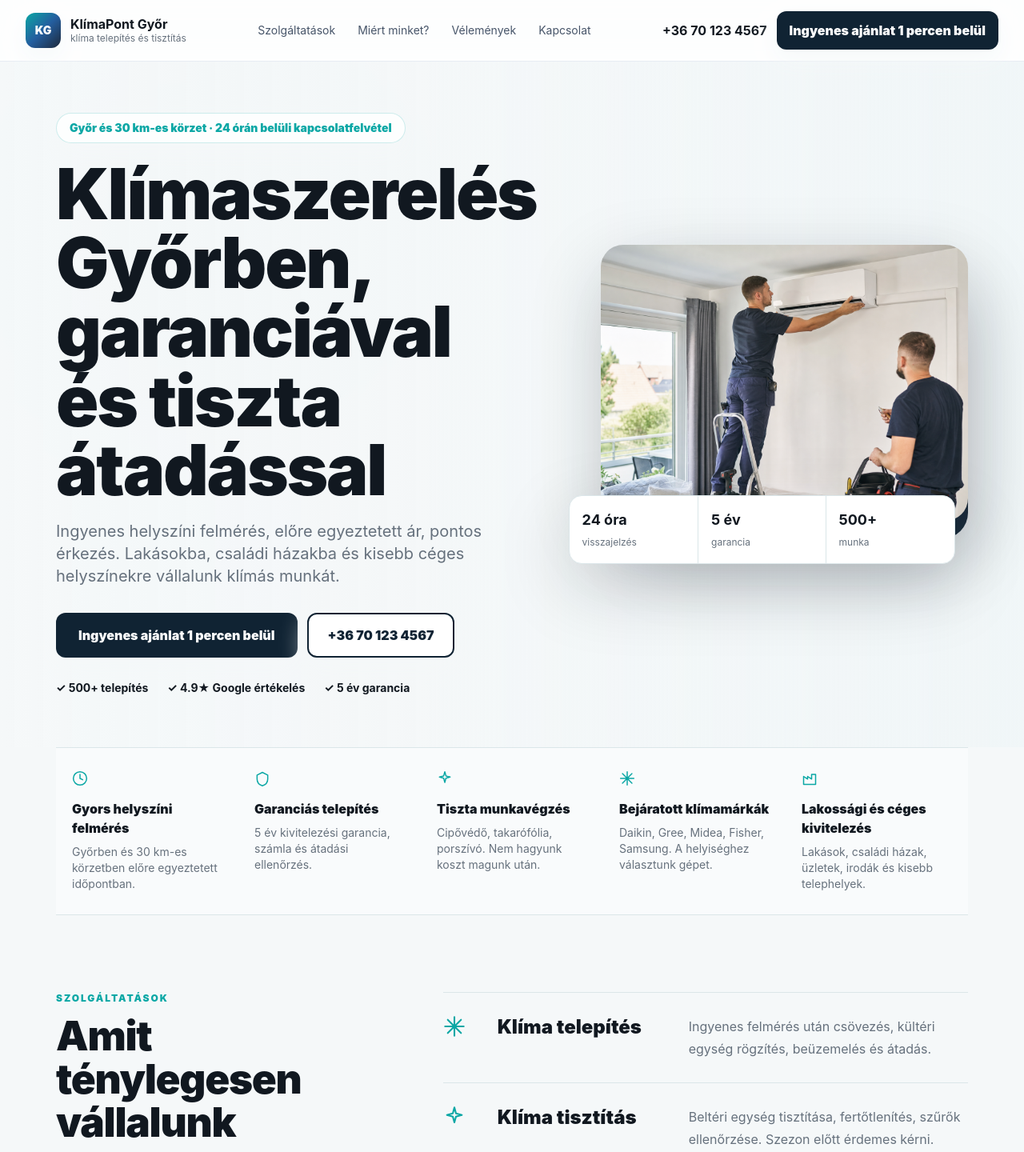
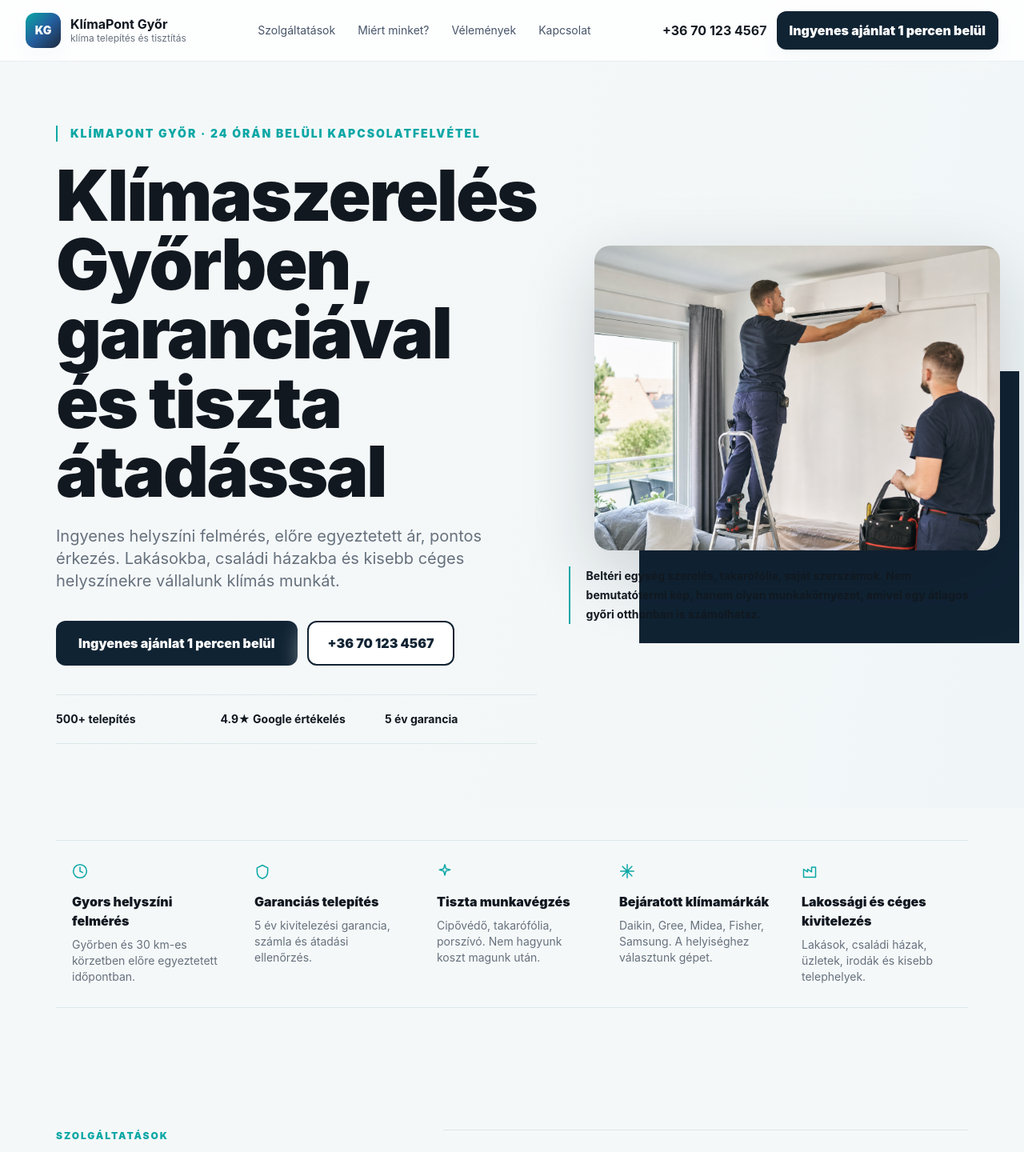
Before and after one commit to csakvarigergely-create/landing-demo, a Next.js app: page / in a window 1280 px wide. Shown: the top 1440 px of the page at 80% size. Built offline with nearby package versions, Linux system fonts and the light colour scheme.

Commit message:
hero polish

```diff
--- a/app/globals.css
+++ b/app/globals.css
@@ -66,14 +66,6 @@ body {
     @apply inline-flex min-h-11 items-center justify-center rounded-xl border border-aqua/25 bg-white/80 px-4 py-2 font-black text-aqua transition duration-300 ease-premium hover:-translate-y-0.5 hover:border-aqua/60;
   }
 
-  .card {
-    @apply rounded-2xl border border-line bg-white p-6 shadow-soft transition duration-300 ease-premium hover:-translate-y-1 hover:border-aqua/35 hover:shadow-lift;
-  }
-
-  .pill {
-    @apply rounded-xl border border-line bg-white px-3 py-2 text-sm font-bold text-ink shadow-sm transition duration-300 ease-premium hover:-translate-y-0.5 hover:border-aqua;
-  }
-
   .field {
     @apply grid gap-2 text-sm font-bold text-muted;
   }
--- a/app/page.tsx
+++ b/app/page.tsx
@@ -13,19 +13,19 @@ export default function Home() {
       <Header />
       <main id="top">
         <section className="relative overflow-hidden bg-[#eef5f7]">
-          <div className="absolute inset-0 bg-[linear-gradient(90deg,rgba(245,248,249,0.98)_0%,rgba(245,248,249,0.92)_42%,rgba(245,248,249,0.35)_100%),radial-gradient(circle_at_18%_24%,rgba(11,167,165,0.16),transparent_28%)]" />
-          <div className="container-grid relative items-center py-12 lg:min-h-[680px] lg:grid-cols-[0.9fr_1.1fr] lg:py-16">
+          <div className="absolute inset-0 bg-[linear-gradient(100deg,rgba(245,248,249,0.98)_0%,rgba(245,248,249,0.9)_44%,rgba(245,248,249,0.28)_100%)]" />
+          <div className="container-grid relative items-center py-14 lg:min-h-[720px] lg:grid-cols-[0.95fr_1.05fr] lg:py-20">
             <div className="max-w-3xl">
-              <div className="mb-5 inline-flex rounded-full border border-aqua/20 bg-white/80 px-4 py-2 text-sm font-black text-aqua shadow-soft">
-                Győr és 30 km-es körzet · 24 órán belüli kapcsolatfelvétel
+              <div className="mb-6 border-l-2 border-aqua pl-4 text-sm font-black uppercase tracking-[0.14em] text-aqua">
+                KlímaPont Győr · 24 órán belüli kapcsolatfelvétel
               </div>
               <h1 className="heading-xl">Klímaszerelés Győrben, garanciával és tiszta átadással</h1>
-              <p className="mt-5 max-w-2xl text-lg leading-8 text-muted md:text-xl">
+              <p className="mt-6 max-w-2xl text-lg leading-8 text-muted md:text-xl">
                 Ingyenes helyszíni felmérés, előre egyeztetett ár, pontos érkezés.
                 Lakásokba, családi házakba és kisebb céges helyszínekre vállalunk klímás munkát.
               </p>
 
-              <div className="mt-8 flex flex-col gap-3 sm:flex-row sm:items-center">
+              <div className="mt-9 flex flex-col gap-3 sm:flex-row sm:items-center">
                 <a href="#ajanlat" className="btn-primary min-h-[56px] px-7 text-base">
                   Ingyenes ajánlat 1 percen belül
                 </a>
@@ -37,43 +37,33 @@ export default function Home() {
                 </a>
               </div>
 
-              <div className="mt-7 flex flex-wrap gap-x-6 gap-y-3 text-sm font-bold text-ink">
-                <span>✓ 500+ telepítés</span>
-                <span>✓ 4.9★ Google értékelés</span>
-                <span>✓ 5 év garancia</span>
+              <div className="mt-9 grid max-w-2xl gap-4 border-y border-line py-5 text-sm font-bold text-ink sm:grid-cols-3">
+                <span>500+ telepítés</span>
+                <span>4.9★ Google értékelés</span>
+                <span>5 év garancia</span>
               </div>
             </div>
 
-            <div className="relative mt-10 lg:mt-0">
-              <div className="absolute inset-y-8 right-0 hidden w-[82%] rounded-[2rem] bg-navy/95 shadow-lift lg:block" />
+            <div className="relative mt-10 lg:-mr-10 lg:mt-0">
+              <div className="absolute -bottom-6 -right-6 hidden h-[72%] w-[88%] bg-navy lg:block" />
               <Image
                 src="/assets/klima-hero-real-hvac.png"
                 alt="Klímaszerelők beltéri egységet szerelnek egy győri otthonban"
                 width={1100}
                 height={760}
                 priority
-                className="relative ml-auto aspect-[4/3] w-full rounded-[1.75rem] object-cover shadow-lift lg:w-[92%]"
+                className="relative ml-auto aspect-[4/3] w-full rounded-[1.25rem] object-cover shadow-lift lg:w-[94%]"
               />
-              <div className="relative -mt-8 ml-auto mr-4 grid max-w-xl grid-cols-3 overflow-hidden rounded-2xl border border-line bg-white shadow-lift">
-                <div className="p-4">
-                  <strong className="block text-lg text-ink">24 óra</strong>
-                  <span className="text-xs text-muted">visszajelzés</span>
-                </div>
-                <div className="border-x border-line p-4">
-                  <strong className="block text-lg text-ink">5 év</strong>
-                  <span className="text-xs text-muted">garancia</span>
-                </div>
-                <div className="p-4">
-                  <strong className="block text-lg text-ink">500+</strong>
-                  <span className="text-xs text-muted">munka</span>
-                </div>
+              <div className="relative ml-auto mt-5 max-w-xl border-l-2 border-aqua pl-5 text-sm font-bold leading-6 text-ink lg:mr-8">
+                Beltéri egység szerelés, takarófólia, saját szerszámok. Nem bemutatótermi kép, hanem olyan munkakörnyezet,
+                amivel egy átlagos győri otthonban is számolhatsz.
               </div>
             </div>
           </div>
         </section>
 
-        <section className="container-wrap relative z-10">
-          <div className="grid border-y border-line bg-white/45 py-7 md:grid-cols-5">
+        <section className="container-wrap relative z-10 py-8 lg:py-10">
+          <div className="grid border-y border-line py-7 md:grid-cols-5">
             {trustItems.map((item, index) => (
               <article key={item.title} className="px-0 py-4 md:px-5 md:py-0">
                 <Icon
@@ -87,18 +77,18 @@ export default function Home() {
           </div>
         </section>
 
-        <section id="szolgaltatasok" className="container-section">
+        <section id="szolgaltatasok" className="container-section lg:py-28">
           <div className="grid gap-12 lg:grid-cols-[0.78fr_1.22fr] lg:gap-16">
             <div className="lg:sticky lg:top-28 lg:self-start">
               <p className="eyebrow">Szolgáltatások</p>
               <h2 className="heading-lg">Amit ténylegesen vállalunk</h2>
-            <p className="mt-5 max-w-md text-lg leading-8 text-muted">
+              <p className="mt-5 max-w-md text-lg leading-8 text-muted">
                 Nem csomagokat akarunk eladni. Megnézzük a helyszínt, elmondjuk a lehetőségeket,
                 és olyan megoldást javaslunk, ami hosszú távon is rendben lesz.
-            </p>
-            <a href="#ajanlat" className="btn-primary mt-8">
+              </p>
+              <a href="#ajanlat" className="btn-primary mt-8">
               Gyors árajánlat
-            </a>
+              </a>
           </div>
           <div className="divide-y divide-line border-y border-line">
             {services.map((service, index) => {
@@ -118,7 +108,10 @@ export default function Home() {
           </div>
         </section>
 
-        <section id="bizalom" className="bg-navy text-white">
+        <section id="bizalom" className="relative overflow-hidden bg-navy text-white">
+          <div className="pointer-events-none absolute -right-8 top-8 hidden text-[13rem] font-black leading-none text-white/5 lg:block">
+            500+
+          </div>
           <div className="container-grid items-center py-16 lg:grid-cols-[0.9fr_1.1fr] lg:py-24">
             <div>
               <p className="eyebrow text-cyan-100">Miért minket?</p>
@@ -180,9 +173,9 @@ export default function Home() {
               <p className="text-sm text-muted">Google értékelés, 127+ visszajelzés</p>
             </div>
           </div>
-          <div className="grid gap-8 border-y border-line py-8 md:grid-cols-3">
-            {testimonials.map((item) => (
-              <article key={item.name} className="pr-4">
+          <div className="grid gap-8 border-y border-line py-8 md:grid-cols-[1.25fr_0.9fr_0.9fr]">
+            {testimonials.map((item, index) => (
+              <article key={item.name} className={index === 0 ? "pr-4 md:pr-8" : "pr-4"}>
                 <div className="flex items-center gap-3">
                   <span className="grid h-11 w-11 place-items-center rounded-full bg-navy font-black text-white">
                     {item.name.charAt(0)}
@@ -193,7 +186,7 @@ export default function Home() {
                   </div>
                 </div>
                 <p className="mt-4 text-amber-500">★★★★★</p>
-                <p className="mt-3 text-muted">{item.text}</p>
+                <p className={index === 0 ? "mt-3 text-lg leading-8 text-ink" : "mt-3 text-muted"}>{item.text}</p>
               </article>
             ))}
           </div>
```
